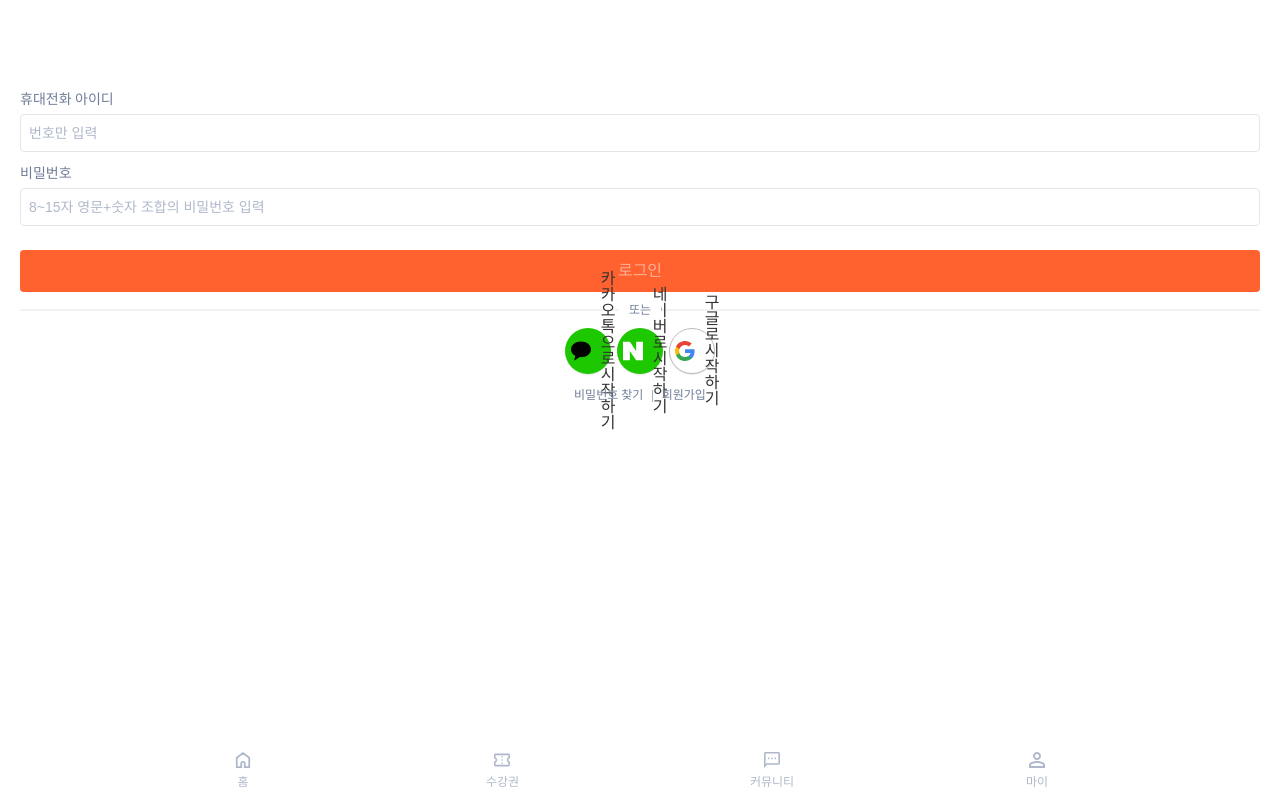
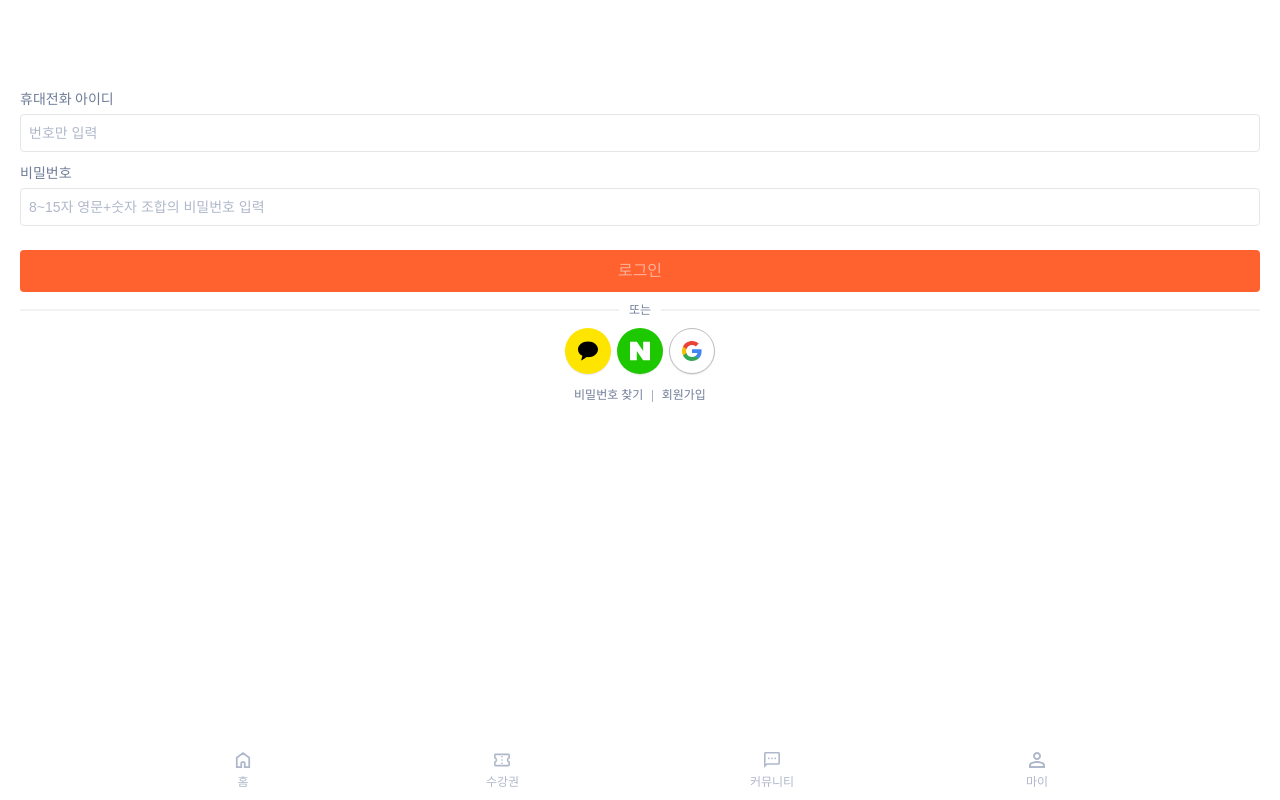
Before and after one commit to WestSideOfHanRiver/underDay, a Next.js app in the folder front-end/: page /login in a window 1280 px wide. Built offline with nearby package versions, Linux system fonts and the light colour scheme.

Commit message:
[fix] 회원가입 오류 수정

```diff
--- a/front-end/app/components/social/index.tsx
+++ b/front-end/app/components/social/index.tsx
@@ -10,19 +10,16 @@ import GoogleIcon from '@svg/google.svg'
 export default function Social() {
   return (
     <div className={styles.loginWrap}>
-      <div className={styles.naver} onClick={() => signIn('kakao')}>
+      <div className={styles.kakao} onClick={() => signIn('kakao')}>
         <Image src={KaKaoIcon} alt="카카오톡 아이콘" />
-        <span>카카오톡으로 시작하기</span>
       </div>
 
       <div className={styles.naver} onClick={() => signIn('naver')}>
         <Image src={NaverIcon} alt="네이버 아이콘" />
-        <span>네이버로 시작하기</span>
       </div>
 
       <div className={styles.google} onClick={() => signIn('google')}>
         <Image src={GoogleIcon} alt="구글 아이콘" />
-        <span>구글로 시작하기</span>
       </div>
     </div>
   )
--- a/front-end/app/login/login.module.scss
+++ /dev/null
@@ -1,40 +0,0 @@
-.loginWrap {
-  display: flex;
-  gap: 6px;
-  justify-content: center;
-  margin-top: 12px;
-
-  > div {
-    cursor: pointer;
-
-    display: flex;
-    align-items: center;
-    justify-content: center;
-
-    width: 46px;
-    height: 46px;
-
-    color: #333;
-
-    border-radius: 23px;
-    box-shadow: 0 1px 1px 0 rgba(0, 0, 0, 0.1);
-
-    &.kakao {
-      background-color: #fee500;
-    }
-
-    &.naver {
-      background-color: #1ec800;
-    }
-
-    &.google {
-      background-color: #fff;
-      border: 1px solid rgba(189, 189, 189);
-    }
-
-    &.apple {
-      color: #fff;
-      background-color: #000;
-    }
-  }
-}
--- a/front-end/app/login/page.tsx
+++ b/front-end/app/login/page.tsx
@@ -1,5 +1,7 @@
+"use client"
+
 import Link from 'next/link'
-import React, { useState, useRef } from 'react';
+import React, { useState } from 'react';
 import axios from 'axios'
 
 import Social from '@/components/social'
@@ -23,7 +25,12 @@ export default function Login() {
       return
     }
 
-    axios.post('', {user_numb: username, password1: password}, {withCredentials: true})
+    console.log({
+      "user_numb" : username,
+      "password1" : password
+    })
+
+    axios.post('http://127.0.0.1:8000/signup', {username: username, password: password})
       .then(res => {
         console.log(res);
       })
--- a/front-end/app/register/info/page.tsx
+++ b/front-end/app/register/info/page.tsx
@@ -81,7 +81,7 @@ export default function Info () {
   // 권한 타입이 기업인 경우 다음 페이지(기업 추가 질문)으로 이동
   const router = useRouter()
   const handleSubmit = () => {
-    if (infoData.auth === 'C') {
+    if (infoData.user_abcd === 'C') {
       router.push('../sub');
         // query: {
         //   detailData: JSON.stringify(infoData)
@@ -100,7 +100,7 @@ export default function Info () {
   const handleAuth = (e: { target: { id: string } }) => {
     setInfoData((prevState) => ({
       ...prevState,
-      "auth": e.target.id,
+      "user_abcd": e.target.id,
     }));
   }
 
@@ -139,7 +139,7 @@ export default function Info () {
                 data-key={index}
                 id={item.value}
                 type="radio"
-                name="auth"
+                name="user_abcd"
                 onChange={handleAuth}
                 />
               <label htmlFor={item.value}>{item.label}</label>
```
